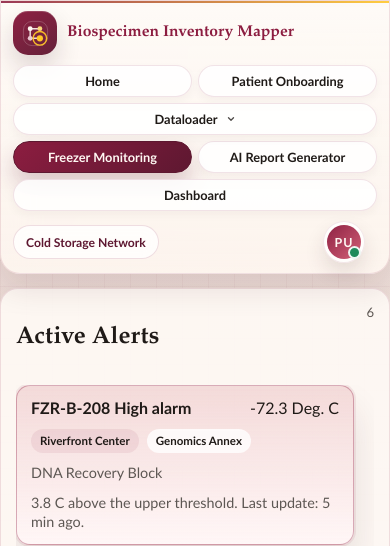
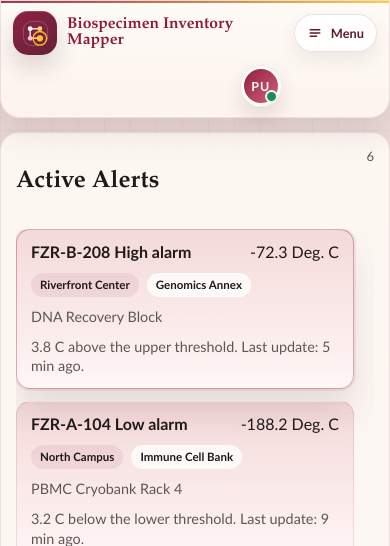
Before and after one commit to mganesh1610/codex-creator-challenge-demo, a FastAPI app: page /freezer-monitoring in a window 390 px wide. Shown: the top 546 px of the page. Run offline with FastAPI, Linux system fonts and the light colour scheme.

Commit message:
Refine mobile navigation and restore freezer desktop layout

```diff
--- a/public/static/freezer.css
+++ b/public/static/freezer.css
@@ -986,20 +986,6 @@ body.freezer-pane-open {
     min-width: 72px;
     padding: 8px 10px;
   }
-}
-
-@media (min-width: 1400px) {
-  .freezer-grid {
-    grid-template-columns: 0.95fr 1.55fr 1fr;
-  }
-
-  .freezer-panel {
-    padding: 16px;
-  }
-
-  .freezer-summary-strip {
-    grid-template-columns: repeat(6, minmax(128px, 1fr));
-  }
 
   .freezer-panel-head-actions {
     align-items: stretch;
@@ -1019,3 +1005,17 @@ body.freezer-pane-open {
     min-width: 760px;
   }
 }
+
+@media (min-width: 1400px) {
+  .freezer-grid {
+    grid-template-columns: 0.95fr 1.55fr 1fr;
+  }
+
+  .freezer-panel {
+    padding: 16px;
+  }
+
+  .freezer-summary-strip {
+    grid-template-columns: repeat(6, minmax(128px, 1fr));
+  }
+}
--- a/public/static/styles.css
+++ b/public/static/styles.css
@@ -136,6 +136,42 @@ body::before {
   gap: 8px;
   flex-wrap: nowrap;
   min-width: 0;
+}
+
+.workspace-mobile-menu {
+  display: none;
+  position: relative;
+  justify-self: end;
+}
+
+.workspace-mobile-toggle {
+  display: inline-flex;
+  align-items: center;
+  gap: 8px;
+  min-height: 38px;
+  padding: 8px 12px;
+  border-radius: 999px;
+  border: 1px solid rgba(140, 29, 64, 0.14);
+  background: rgba(255, 255, 255, 0.82);
+  color: var(--accent-dark);
+  font-size: 0.8rem;
+  font-weight: 800;
+  cursor: pointer;
+  list-style: none;
+  box-shadow: 0 8px 18px rgba(58, 21, 31, 0.08);
+}
+
+.workspace-mobile-toggle::-webkit-details-marker {
+  display: none;
+}
+
+.workspace-mobile-toggle svg {
+  width: 16px;
+  height: 16px;
+}
+
+.workspace-mobile-panel {
+  display: none;
 }
 
 .workspace-session-chip {
@@ -2194,15 +2230,12 @@ input[type="text"] {
     font-size: 0.98rem;
   }
 
+  .workspace-mobile-menu {
+    display: block;
+  }
+
   .workspace-nav {
-    grid-column: 1 / -1;
-    width: 100%;
-    padding: 0;
-    border: 0;
-    border-radius: 0;
-    background: transparent;
-    box-shadow: none;
-    justify-content: flex-start;
+    display: none;
   }
 
   .workspace-profile {
@@ -2217,27 +2250,62 @@ input[type="text"] {
   }
 
   .workspace-user-block {
+    width: auto;
+    justify-content: flex-end;
+    justify-self: end;
+  }
+
+  .workspace-user-block .workspace-session-chip,
+  .workspace-subnav-row {
+    display: none;
+  }
+
+  .workspace-mobile-menu[open] .workspace-mobile-panel {
+    display: grid;
+  }
+
+  .workspace-mobile-panel {
+    position: absolute;
+    top: calc(100% + 10px);
+    right: 0;
+    width: min(320px, calc(100vw - 24px));
+    padding: 14px;
+    gap: 12px;
+    border-radius: 22px;
+    border: 1px solid rgba(140, 29, 64, 0.12);
+    background: linear-gradient(180deg, rgba(255, 252, 248, 0.98), rgba(255, 247, 240, 0.96));
+    box-shadow: 0 20px 38px rgba(58, 21, 31, 0.16);
+  }
+
+  .workspace-mobile-session {
+    display: flex;
+    align-items: center;
+    justify-content: flex-start;
+  }
+
+  .workspace-mobile-nav {
+    display: grid;
+    gap: 8px;
+  }
+
+  .workspace-mobile-nav .workspace-nav-item,
+  .workspace-mobile-nav .workspace-nav-dropdown,
+  .workspace-mobile-nav .workspace-nav-link,
+  .workspace-mobile-nav .workspace-nav-summary,
+  .workspace-mobile-nav .workspace-nav-sublink,
+  .workspace-mobile-subnav .workspace-subnav-link {
     width: 100%;
-    justify-content: space-between;
-    justify-self: stretch;
-  }
-
-  .workspace-nav-link,
-  .workspace-subnav-link {
-    flex: 1 1 calc(50% - 8px);
-    min-width: 124px;
-  }
-
-  .workspace-nav-item,
-  .workspace-nav-dropdown {
-    width: 100%;
-  }
-
-  .workspace-nav-summary {
-    width: 100%;
-  }
-
-  .workspace-nav-menu {
+  }
+
+  .workspace-mobile-nav .workspace-nav-link,
+  .workspace-mobile-nav .workspace-nav-summary,
+  .workspace-mobile-subnav .workspace-subnav-link {
+    min-height: 42px;
+    justify-content: flex-start;
+    padding-inline: 14px;
+  }
+
+  .workspace-mobile-nav .workspace-nav-menu {
     position: static;
     left: auto;
     min-width: 0;
@@ -2250,12 +2318,13 @@ input[type="text"] {
     display: none;
   }
 
-  .workspace-nav-dropdown[open] .workspace-nav-menu {
+  .workspace-mobile-nav .workspace-nav-dropdown[open] .workspace-nav-menu {
     display: grid;
   }
 
-  .workspace-session-chip {
-    justify-content: center;
+  .workspace-mobile-subnav {
+    display: grid;
+    gap: 8px;
   }
 
   .card-head-actions {
@@ -2273,6 +2342,10 @@ input[type="text"] {
 
   .summary-grid {
     grid-template-columns: 1fr;
+  }
+
+  .card {
+    grid-column: span 12;
   }
 
   .dataloader-summary-card .summary-grid,
--- a/templates/_workspace_topbar.html
+++ b/templates/_workspace_topbar.html
@@ -38,6 +38,50 @@
       {% endif %}
       {% endfor %}
     </nav>
+    <details class="workspace-mobile-menu">
+      <summary class="workspace-mobile-toggle" aria-label="Open navigation menu">
+        <svg viewBox="0 0 20 20" fill="none" aria-hidden="true">
+          <path d="M4 6H16M4 10H16M4 14H12" stroke="currentColor" stroke-width="1.8" stroke-linecap="round" />
+        </svg>
+        <span>Menu</span>
+      </summary>
+      <div class="workspace-mobile-panel">
+        <div class="workspace-mobile-session">
+          <span class="workspace-session-chip">{{ topbar_session_label }}</span>
+        </div>
+        <nav class="workspace-mobile-nav" aria-label="Mobile workspace navigation">
+          {% for item in primary_nav %}
+          {% if item.children %}
+          <details class="workspace-nav-item workspace-nav-dropdown {{ 'active' if item.active else '' }}">
+            <summary class="workspace-nav-link workspace-nav-summary {{ 'active' if item.active else '' }}">
+              <span>{{ item.label }}</span>
+              <svg class="workspace-nav-chevron" viewBox="0 0 12 12" fill="none" aria-hidden="true">
+                <path d="M3 4.5L6 7.5L9 4.5" stroke="currentColor" stroke-width="1.6" stroke-linecap="round" stroke-linejoin="round" />
+              </svg>
+            </summary>
+            <div class="workspace-nav-menu" role="menu" aria-label="{{ item.label }} menu">
+              {% for child in item.children %}
+              <a class="workspace-nav-sublink {{ 'active' if child.active else '' }}" href="{{ child.href }}" role="menuitem">{{ child.label }}</a>
+              {% endfor %}
+            </div>
+          </details>
+          {% else %}
+          <a class="workspace-nav-link {{ 'active' if item.active else '' }}" href="{{ item.href }}">{{ item.label }}</a>
+          {% endif %}
+          {% endfor %}
+        </nav>
+        {% if topbar_subnav is defined and topbar_subnav %}
+        <div class="workspace-mobile-subnav">
+          <span class="workspace-subnav-label">{{ topbar_subnav_label or "Modes" }}</span>
+          <div class="workspace-subnav">
+            {% for item in topbar_subnav %}
+            <a class="workspace-subnav-link {{ 'active' if item.active else '' }}" href="{{ item.href }}">{{ item.label }}</a>
+            {% endfor %}
+          </div>
+        </div>
+        {% endif %}
+      </div>
+    </details>
     <div class="workspace-user-block">
       <span class="workspace-session-chip">{{ topbar_session_label }}</span>
       <div class="workspace-profile" title="{{ profile_name }} | {{ current_user.email }}" aria-label="{{ profile_name }} | {{ current_user.email }}">
```
Also changed, not shown: static/styles.css (+104 -31 lines).
